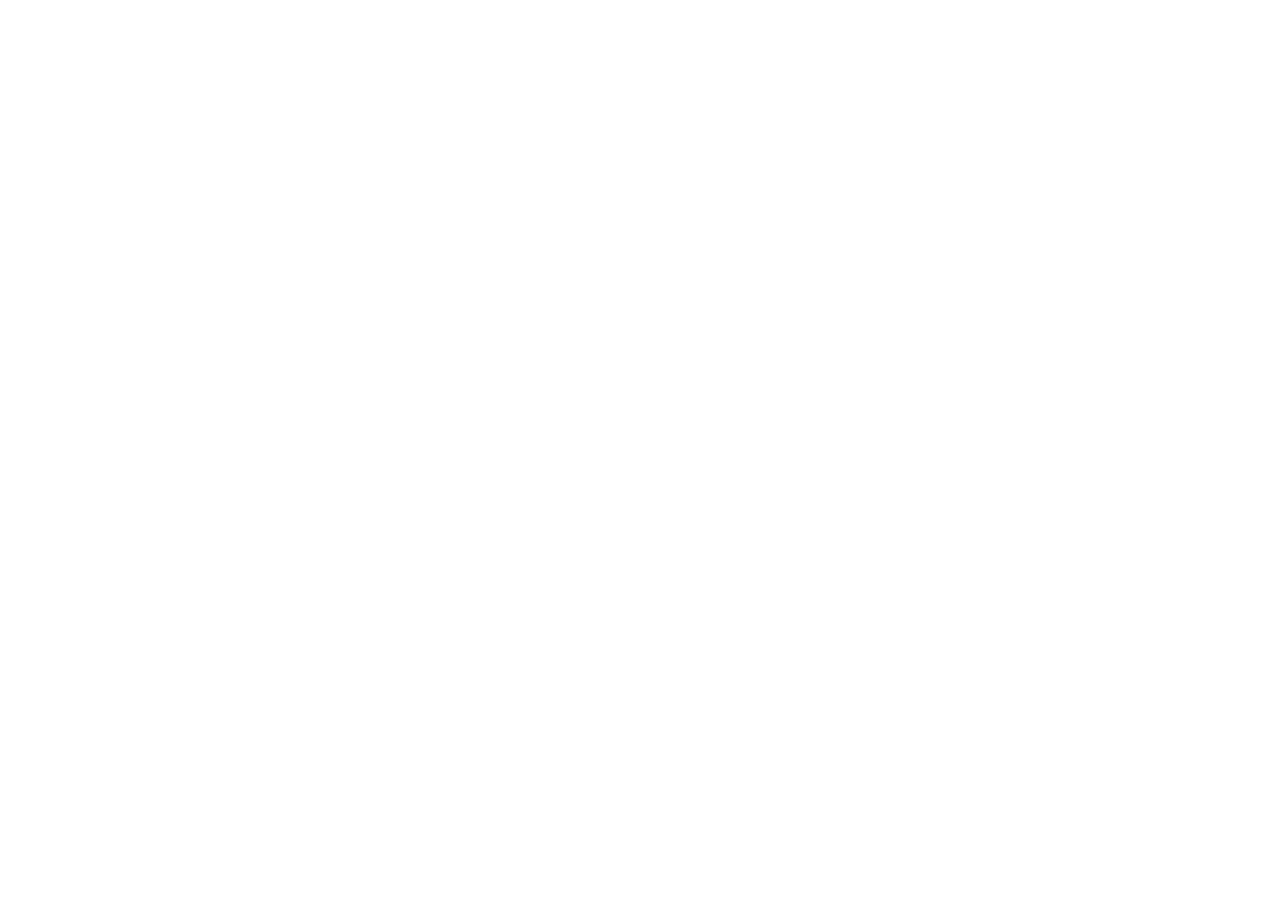
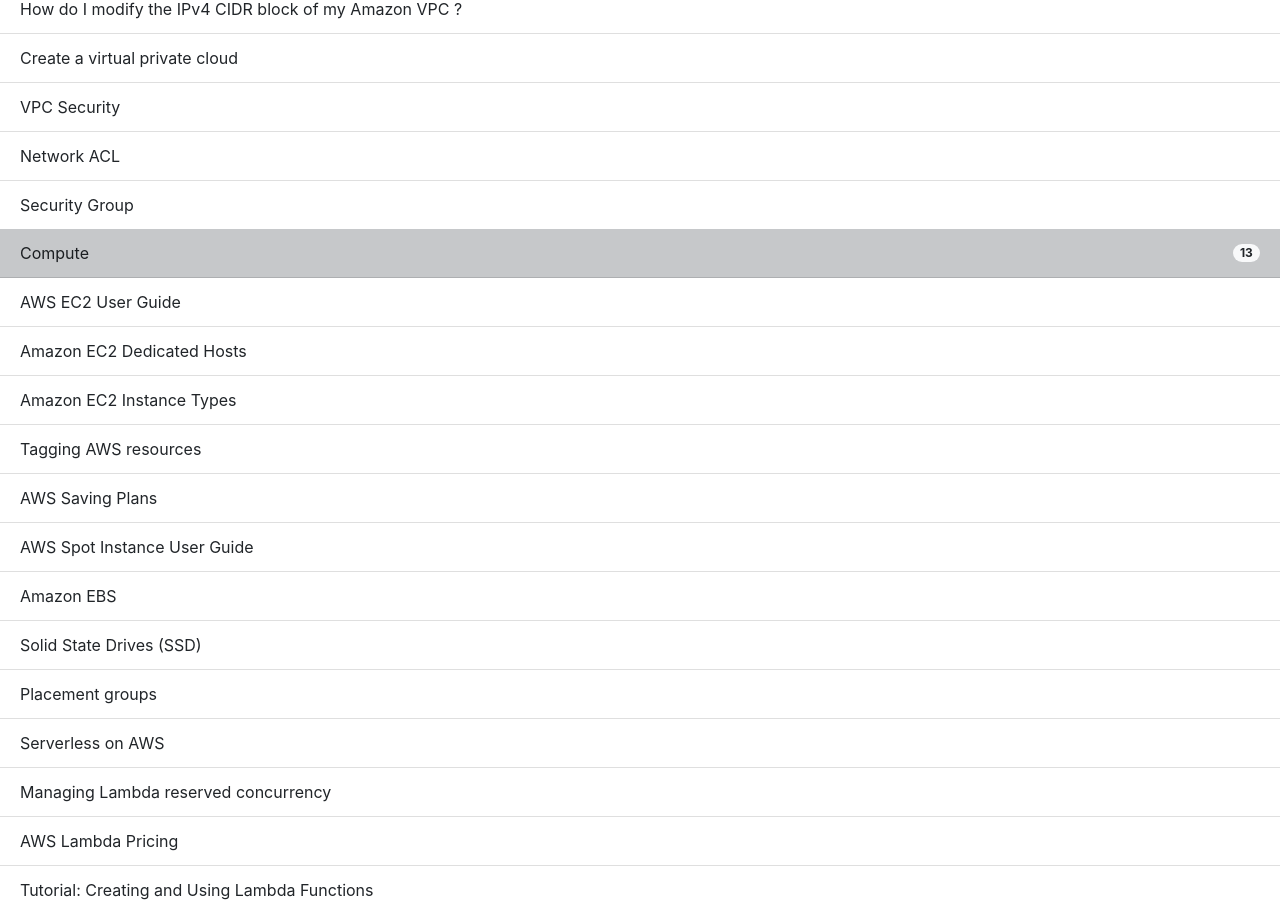
Before and after one commit to youssouphSagna/architecting-on-aws, an Angular app: page / in a window 1280 px wide. Shown: the part 1678-2592 px from the top of the page. Before the commit the page ends 1467 px from the top, so only its background shows below. Built offline with nearby package versions, Linux system fonts and the light colour scheme.

Commit message:
feat add module 4 link

```diff
--- a/src/app/data/module4.json
+++ b/src/app/data/module4.json
@@ -1,10 +1,54 @@
 [
   {
-    "name": "AWS QwikLabs",
-    "url": "https://aws.qwiklabs.com/"
+    "name": "AWS EC2 User Guide",
+    "url": "https://docs.aws.amazon.com/AWSEC2/latest/UserGuide/AMIs.html"
   },
   {
-    "name": "Vital Source (Slides)",
-    "url": "https://bookshelf.vitalsource.com/#/"
+    "name": "Amazon EC2 Dedicated Hosts",
+    "url": "https://aws.amazon.com/ec2/dedicated-hosts/"
+  },
+  {
+    "name": "Amazon EC2 Instance Types",
+    "url": "https://aws.amazon.com/ec2/instance-types/"
+  },
+  {
+    "name": "Tagging AWS resources",
+    "url": "https://docs.aws.amazon.com/general/latest/gr/aws_tagging.html"
+  },
+  {
+    "name": "AWS Saving Plans",
+    "url": "https://aws.amazon.com/savingsplans/"
+  },
+  {
+    "name": "AWS Spot Instance User Guide",
+    "url": "https://docs.aws.amazon.com/AWSEC2/latest/UserGuide/using-spot-instances.html"
+  },
+  {
+    "name": "Amazon EBS",
+    "url": "https://docs.aws.amazon.com/AWSEC2/latest/UserGuide/AmazonEBS.html"
+  },
+  {
+    "name": "Solid State Drives (SSD)",
+    "url": "https://docs.aws.amazon.com/AWSEC2/latest/UserGuide/ebs-volume-types.html#solid-state-drives"
+  },
+  {
+    "name": "Placement groups",
+    "url": "https://docs.aws.amazon.com/AWSEC2/latest/UserGuide/placement-groups.html"
+  },
+  {
+    "name": "Serverless on AWS",
+    "url": "https://aws.amazon.com/serverless/"
+  },
+  {
+    "name": "Managing Lambda reserved concurrency",
+    "url": "https://docs.aws.amazon.com/lambda/latest/dg/configuration-concurrency.html"
+  },
+  {
+    "name": "AWS Lambda Pricing",
+    "url": "https://aws.amazon.com/lambda/pricing/"
+  },
+  {
+    "name": "Tutorial: Creating and Using Lambda Functions",
+    "url": "https://docs.aws.amazon.com/sdk-for-javascript/v2/developer-guide/lambda-examples.html"
   }
 ]
--- a/src/app/lien.service.ts
+++ b/src/app/lien.service.ts
@@ -7,6 +7,8 @@
 import * as module0Data from './data/module0.json';
 import * as module1Data from './data/module1.json';
 import * as module2Data from './data/module2.json';
+import * as module3Data from './data/module3.json';
+import * as module4Data from './data/module4.json';
 
 @Injectable()
 export class LienService {
@@ -14,13 +16,23 @@
   module_00: Lien[] = [];
   module_01: Lien[] = [];
   module_02: Lien[] = [];
+  module_03: Lien[] = [];
+  module_04: Lien[] = [];
 
   constructor() {
     this.importModule0();
     this.importModule1();
     this.importModule2();
+    this.importModule3();
+    this.importModule4();
 
-    this.liens = [...this.module_00, ...this.module_01, ...this.module_02];
+    this.liens = [
+      ...this.module_00,
+      ...this.module_01,
+      ...this.module_02,
+      ...this.module_03,
+      ...this.module_04,
+    ];
   }
 
   importModule0() {
@@ -38,6 +50,16 @@
     this.module_02.forEach((lien) => (lien.category = Category.MODULE_2));
   }
 
+  importModule3() {
+    this.module_03 = (module3Data as any).default as Lien[];
+    this.module_03.forEach((lien) => (lien.category = Category.MODULE_3));
+  }
+
+  importModule4() {
+    this.module_04 = (module4Data as any).default as Lien[];
+    this.module_04.forEach((lien) => (lien.category = Category.MODULE_4));
+  }
+
   get list() {
     return from(this.liens).pipe(customOp());
   }
```
